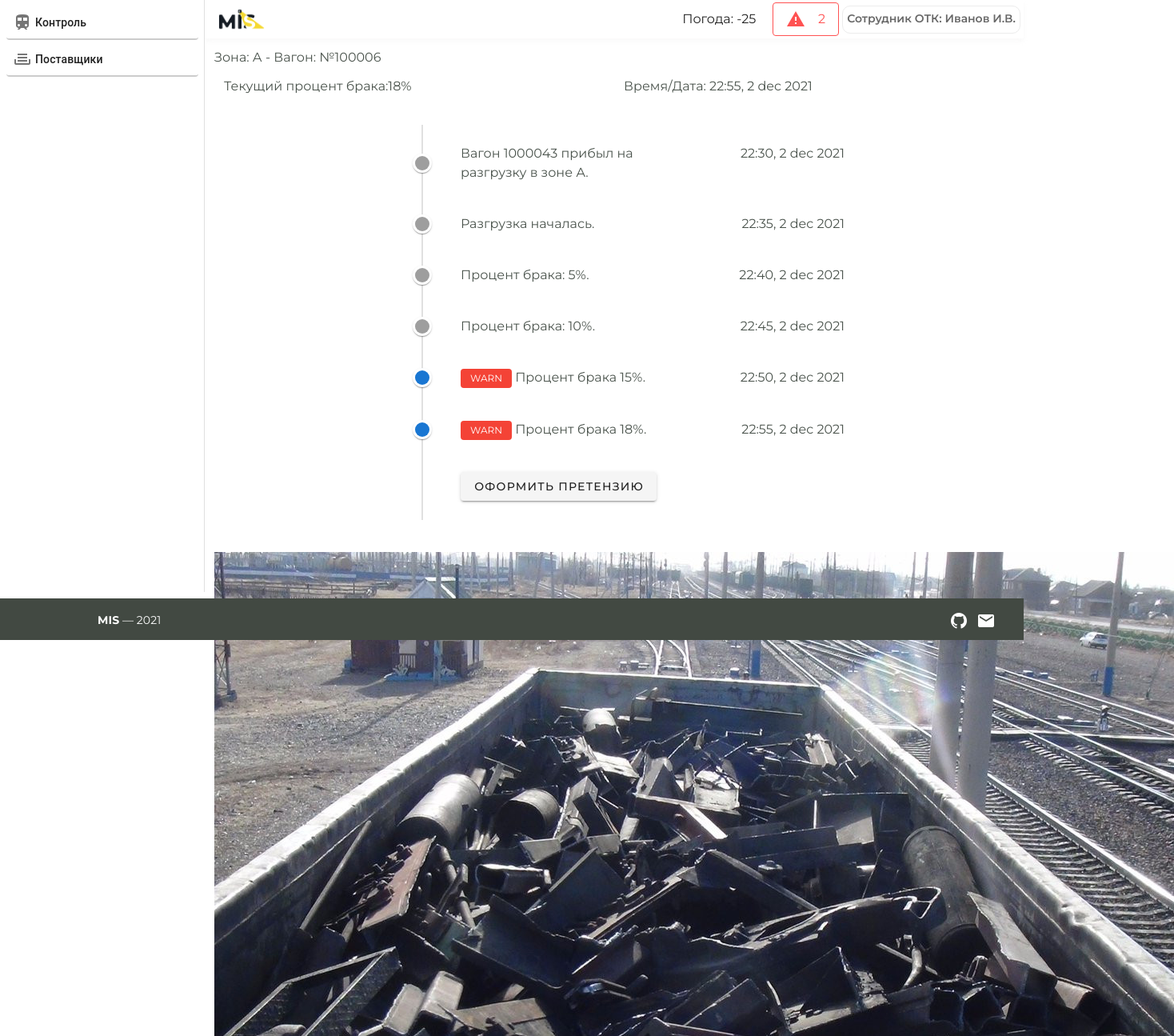
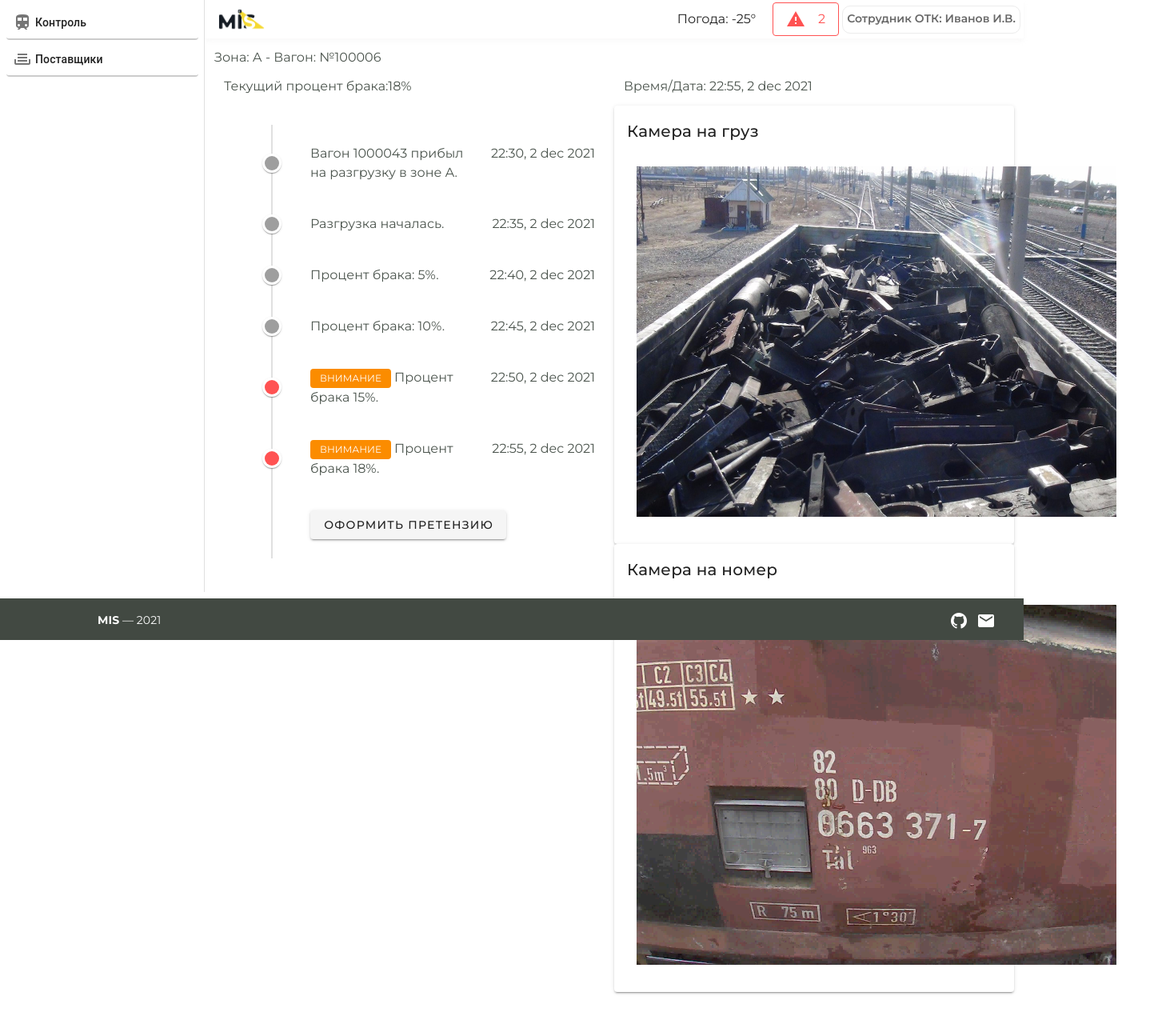
Before and after one commit to Vorh/mis, a Vue app: page /vagoninfo/1 in a window 1280 px wide. Shown: the top 1295 px of the page at 80% size, 1468 px wide, since content can reach past the window. After the commit the page ends 1252 px from the top, so only its background shows below. Built offline with nearby package versions, Linux system fonts and the light colour scheme; no server answers.

Commit message:
vagon info changed

```diff
--- a/src/component/Weather/Weather.vue
+++ b/src/component/Weather/Weather.vue
@@ -1,6 +1,6 @@
 <template>
     <v-row justify="end">
-        Погода: -25
+        Погода: -25&#176;
     </v-row>
 </template>
 
--- a/src/component/control/Control.vue
+++ b/src/component/control/Control.vue
@@ -1,5 +1,19 @@
 <template>
     <div>
+        <v-tabs fixed-tabs color="black" slider-color="grey">
+            <v-tab>Зона&nbsp;<b>A</b></v-tab>
+            <v-tab>Зона&nbsp;<b>B</b></v-tab>
+            <v-tab>Зона&nbsp;<b>C</b></v-tab>
+
+            <v-tab-item>
+            </v-tab-item>
+
+            <v-tab-item>
+            </v-tab-item>
+
+            <v-tab-item>
+            </v-tab-item>
+        </v-tabs>
     </div>
 </template>
 
--- a/src/component/vagonInfo/VagonInfo.vue
+++ b/src/component/vagonInfo/VagonInfo.vue
@@ -12,7 +12,7 @@
             </v-col>
         </v-row>
         <v-row>
-            <v-col>
+            <v-col cols="6">
                 <v-container style="max-width: 600px;">
                     <v-timeline
                             dense
@@ -64,11 +64,11 @@
                         </v-timeline-item>
 
 
-                        <v-timeline-item class="mb-4" small>
+                        <v-timeline-item class="mb-4" small color="error">
                             <v-row justify="space-between">
                                 <v-col cols="7">
-                                    <v-chip class="white--text ml-0" color="red" label small>
-                                        WARN
+                                    <v-chip class="white--text ml-0" color="warning" label small>
+                                        ВНИМАНИЕ
                                     </v-chip>
                                     Процент брака 15%.
                                 </v-col>
@@ -79,11 +79,11 @@
                         </v-timeline-item>
 
 
-                        <v-timeline-item class="mb-4" small>
+                        <v-timeline-item class="mb-4" small color="error">
                             <v-row justify="space-between">
                                 <v-col cols="7">
-                                    <v-chip class="white--text ml-0" color="red" label small>
-                                        WARN
+                                    <v-chip class="white--text ml-0" color="warning" label small>
+                                        ВНИМАНИЕ
                                     </v-chip>
                                     Процент брака 18%.
                                 </v-col>
@@ -107,12 +107,35 @@
                     </v-timeline>
                 </v-container>
             </v-col>
-            <v-col>
-                <v-row>
-                    <img src="../../assets/lom.jpg">
+            <v-col cols="6">
+                <v-row justify="center">
+                    <v-card>
+                        <v-card-title>
+                            Камера на груз
+                        </v-card-title>
+
+                        <v-card-text>
+                            <v-container>
+
+                                <img style="width: 600px"
+                                     src="../../assets/lom.jpg">
+                            </v-container>
+                        </v-card-text>
+                    </v-card>
                 </v-row>
-                <v-row>
-                    <img src="../../assets/nomer.png">
+
+                <v-row justify="center">
+                    <v-card>
+                        <v-card-title>
+                            Камера на номер
+                        </v-card-title>
+
+                        <v-card-text>
+                            <v-container>
+                                <img style="width: 600px" src="../../assets/nomer.png">
+                            </v-container>
+                        </v-card-text>
+                    </v-card>
                 </v-row>
             </v-col>
         </v-row>
```
